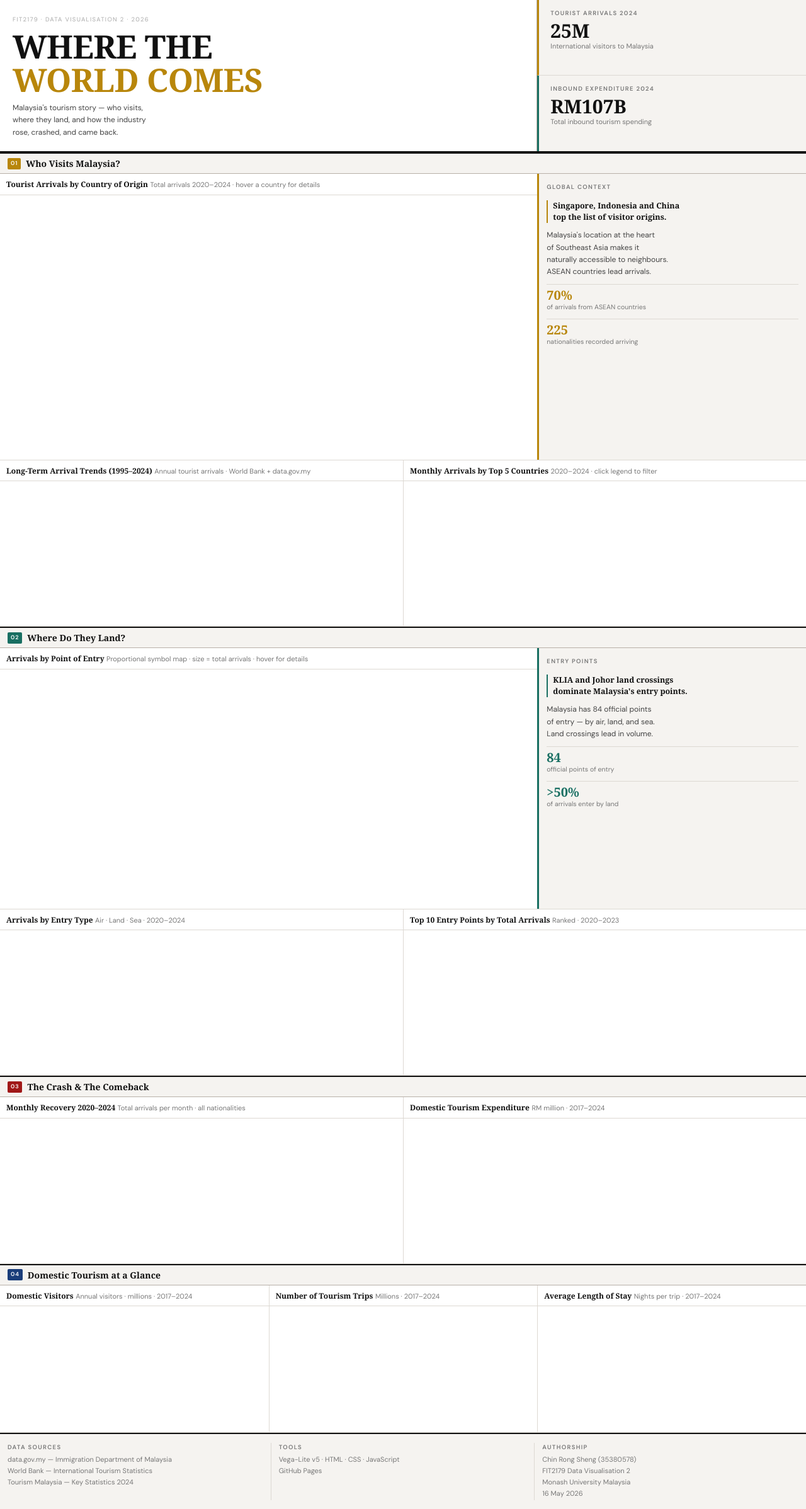
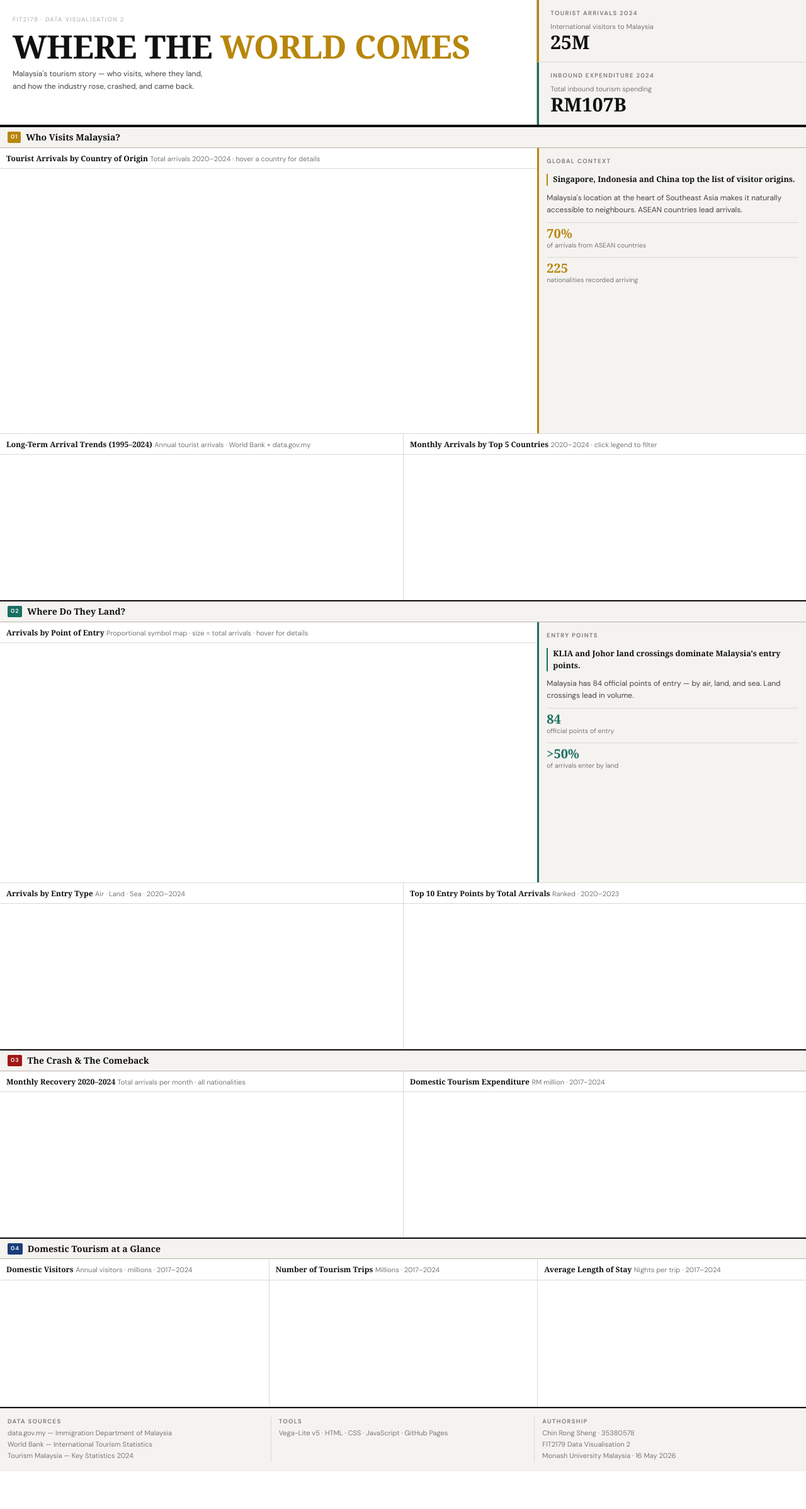
Before and after one commit to jstnchn/FIT2179-Data-Visualisation-2, a plain HTML site: page index.html in a window 1280 px wide. Shown: the whole page at 63% size. After the commit the page ends 2336 px from the top, so only its background shows below. Drawn offline with Linux system fonts and the light colour scheme; a script that the page names is missing.

Commit message:
Refactor HTML structure and content for clarity

```diff
--- a/index.html
+++ b/index.html
@@ -15,24 +15,28 @@
   <!-- HERO -->
   <section id="hero">
     <div id="hero-left">
-      <p class="eyebrow">FIT2179 · Data Visualisation 2 · 2026</p>
-      <h1>WHERE THE<br><span class="gold">WORLD COMES</span></h1>
-      <p class="hero-sub">
-        Malaysia's tourism story — who visits,<br>
-        where they land, and how the industry<br>
-        rose, crashed, and came back.
-      </p>
+      <p class="eyebrow">FIT2179 · Data Visualisation 2</p>
+      <h1>WHERE THE <span class="gold">WORLD COMES</span></h1>
+      <p class="hero-sub">Malaysia's tourism story — who visits, where they land, and how the industry rose, crashed, and came back.</p>
     </div>
     <div id="hero-right">
       <div class="hero-stat">
-        <span class="label">Tourist Arrivals 2024</span>
-        <span class="stat-num">25M</span>
-        <span class="caption">International visitors to Malaysia</span>
+        <div class="hero-stat-inner">
+          <div>
+            <span class="label">Tourist Arrivals 2024</span>
+            <span class="caption">International visitors to Malaysia</span>
+          </div>
+          <span class="stat-num">25M</span>
+        </div>
       </div>
       <div class="hero-stat">
-        <span class="label">Inbound Expenditure 2024</span>
-        <span class="stat-num">RM107B</span>
-        <span class="caption">Total inbound tourism spending</span>
+        <div class="hero-stat-inner">
+          <div>
+            <span class="label">Inbound Expenditure 2024</span>
+            <span class="caption">Total inbound tourism spending</span>
+          </div>
+          <span class="stat-num">RM107B</span>
+        </div>
       </div>
     </div>
   </section>
@@ -53,16 +57,8 @@
     </div>
     <div class="sidebar">
       <span class="label">Global Context</span>
-      <p class="pull-quote">
-        Singapore, Indonesia and China<br>
-        top the list of visitor origins.
-      </p>
-      <p class="body-text">
-        Malaysia's location at the heart<br>
-        of Southeast Asia makes it<br>
-        naturally accessible to neighbours.<br>
-        ASEAN countries lead arrivals.
-      </p>
+      <p class="pull-quote">Singapore, Indonesia and China top the list of visitor origins.</p>
+      <p class="body-text">Malaysia's location at the heart of Southeast Asia makes it naturally accessible to neighbours. ASEAN countries lead arrivals.</p>
       <div class="stat-pill">
         <span class="stat-num-sm">70%</span>
         <span class="stat-desc">of arrivals from ASEAN countries</span>
@@ -107,15 +103,8 @@
     </div>
     <div class="sidebar sidebar-teal">
       <span class="label">Entry Points</span>
-      <p class="pull-quote">
-        KLIA and Johor land crossings<br>
-        dominate Malaysia's entry points.
-      </p>
-      <p class="body-text">
-        Malaysia has 84 official points<br>
-        of entry — by air, land, and sea.<br>
-        Land crossings lead in volume.
-      </p>
+      <p class="pull-quote">KLIA and Johor land crossings dominate Malaysia's entry points.</p>
+      <p class="body-text">Malaysia has 84 official points of entry — by air, land, and sea. Land crossings lead in volume.</p>
       <div class="stat-pill">
         <span class="stat-num-sm">84</span>
         <span class="stat-desc">official points of entry</span>
@@ -207,15 +196,13 @@
     </div>
     <div class="footer-col">
       <span class="label">Tools</span>
-      <span class="caption">Vega-Lite v5 · HTML · CSS · JavaScript</span>
-      <span class="caption">GitHub Pages</span>
+      <span class="caption">Vega-Lite v5 · HTML · CSS · JavaScript · GitHub Pages</span>
     </div>
     <div class="footer-col">
       <span class="label">Authorship</span>
-      <span class="caption">Chin Rong Sheng (35380578)</span>
+      <span class="caption">Chin Rong Sheng · 35380578</span>
       <span class="caption">FIT2179 Data Visualisation 2</span>
-      <span class="caption">Monash University Malaysia</span>
-      <span class="caption">16 May 2026</span>
+      <span class="caption">Monash University Malaysia · 16 May 2026</span>
     </div>
   </footer>
 
```
